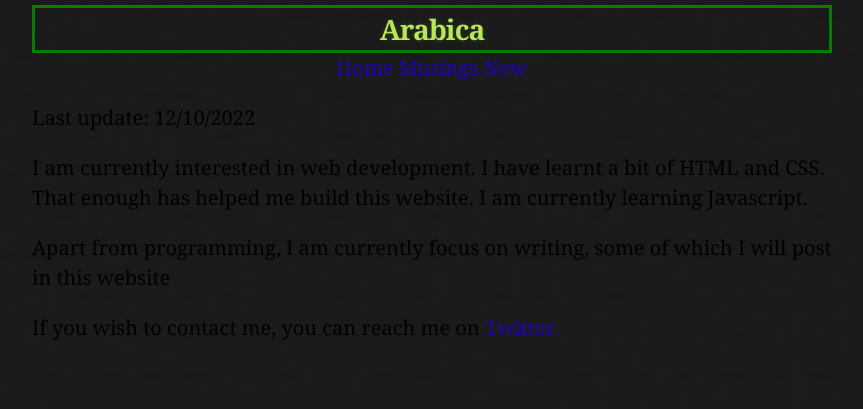
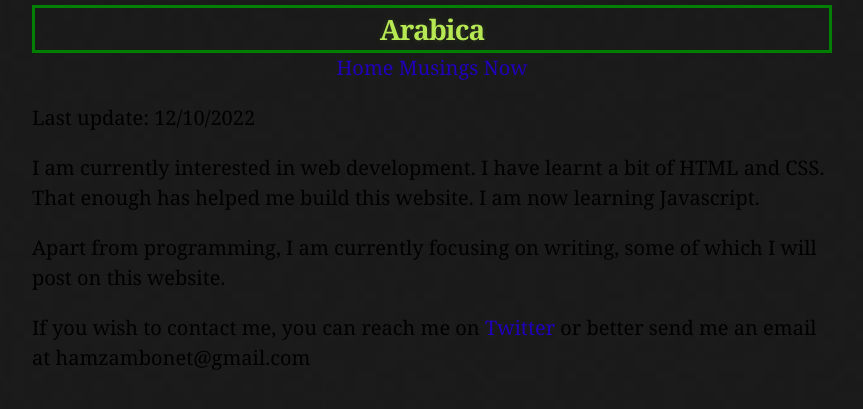
Before and after one commit to habasweiny/habasweiny.github.io, a Jekyll site: the page built from now.html, in a window 1280 px wide. Shown: the top 409 px of the page, without its empty margins (208-1071 px from the left). Built offline with Jekyll 4.4.1, drawn with Linux system fonts in a browser that asks for light colours.

Commit message:
Update now.html

```diff
--- a/now.html
+++ b/now.html
@@ -5,7 +5,7 @@ layout: about
 <p>Last update: 12/10/2022</p>
 <p>I am currently interested in web development. I have
 learnt a bit of HTML and CSS. That enough has helped me build
-this website. I am currently learning Javascript.</p>
-<p>Apart from programming, I am currently focus on writing,
-  some of which I will post in this website</p>
-<p>If you wish to contact me, you can reach me on <a href:"https://twitter.com/hamzambo>Twitter</a><p>
+this website. I am now learning Javascript.</p>
+<p>Apart from programming, I am currently focusing on writing,
+  some of which I will post on this website.</p>
+<p>If you wish to contact me, you can reach me on <a href:"https://twitter.com/hamzambo" target="_blank">Twitter</a> or better send me an email at hamzambonet@gmail.com<p>
```
